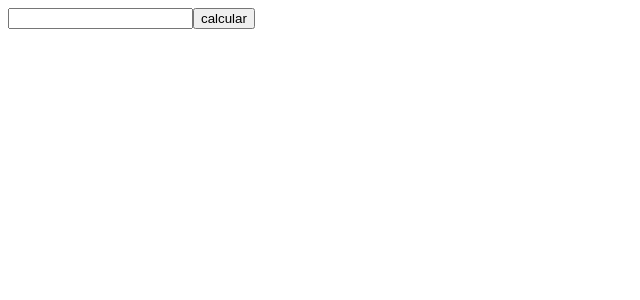
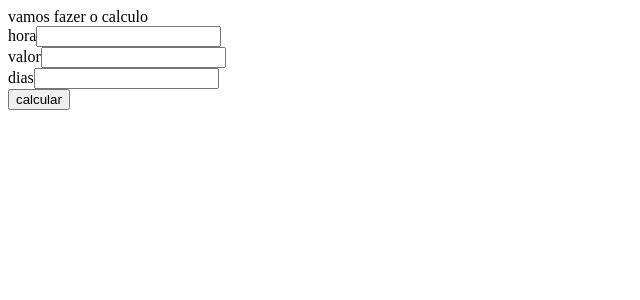
Before and after one commit to Gabriel200395/state, a React (Create React App) app: page / in a window 1280 px wide. Shown: the top 300 px of the page, without its empty margins (0-640 px from the left). Built offline with nearby package versions, Linux system fonts and the light colour scheme.

Commit message:
terminando exercicio 15

```diff
--- a/src/Exercicios/Ex15.js
+++ b/src/Exercicios/Ex15.js
@@ -1,13 +1,105 @@
 import { useState } from "react";
 
 function Ex15() {
-  const [salario, setSalario] = useState("");
+  const fildsCampos = [
+    {
+      id: "hora",
+      label: "hora",
+      type: "number",
+    },
+    {
+      id: "valor",
+      label: "valor",
+      type: "number",
+    },
+    {
+      id: "dias",
+      label: "dias",
+      type: "number",
+    },
+  ];
+
+  const [salario, setSalario] = useState({ hora: "", valor: "", dias: "" });
+  const [mensal, setMensal] = useState(0);
+  const [ir, setIr] = useState(0);
+  const [inss, setInss] = useState(0);
+  const [sindicato, setSindicato] = useState(0);
+  const [total, setTotal] = useState(0);
+  const [modal, setModal] = useState(false);
+
+  function handleChange(event) {
+    setSalario({ ...salario, [event.target.name]: event.target.value });
+  }
+
+  function calcularSalario() {
+    const { hora, valor, dias } = salario;
+    const totalS = hora * valor * dias;
+    setMensal(totalS);
+    setIr(totalS * 0.11);
+    setInss(totalS * 0.08);
+    setSindicato(totalS * 0.05);
+    setTotal(totalS - (totalS * 0.11 + totalS * 0.08 + totalS * 0.05));
+    setModal(!modal);
+
+    if (!totalS) {
+      setModal(false);
+    }
+  }
 
   return (
     <div className="App">
-      <div></div>
-      <input type="number" />
-      <button>calcular</button>
+      {modal ? (
+        <div>
+          <p>
+            O seu salario mensal e de
+            {mensal.toLocaleString("pt-BR", {
+              style: "currency",
+              currency: "BRL",
+            })}
+          </p>
+          <p>
+            desconto Ir:
+            {ir.toLocaleString("pt-BR", { style: "currency", currency: "BRL" })}
+          </p>
+          <p>
+            desconto inss:
+            {inss.toLocaleString("pt-BR", {
+              style: "currency",
+              currency: "BRL",
+            })}
+          </p>
+          <p>
+            desconto sindicato:
+            {sindicato.toLocaleString("pt-BR", {
+              style: "currency",
+              currency: "BRL",
+            })}
+          </p>
+          <p>
+            total:
+            {total.toLocaleString("pt-BR", {
+              style: "currency",
+              currency: "BRL",
+            })}
+          </p>
+        </div>
+      ) : (
+        "vamos fazer o calculo"
+      )}
+      <div>
+        {fildsCampos.map(({ id, label, type }) => (
+          <div key={id}>
+            <labe>{label}</labe>
+            <input
+              type={type}
+              name={id}
+              value={salario[id]}
+              onChange={handleChange}
+            />
+          </div>
+        ))}
+        <button onClick={calcularSalario}>calcular</button>
+      </div>
     </div>
   );
 }
```
